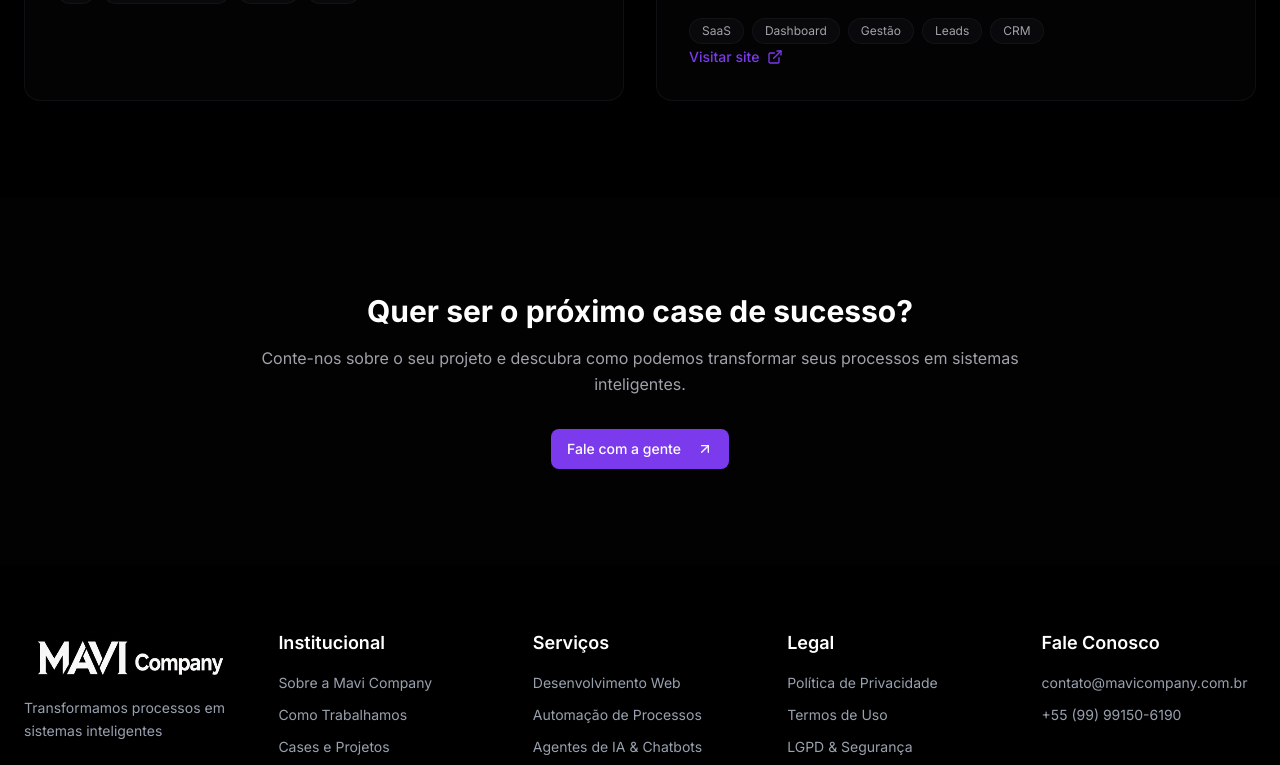
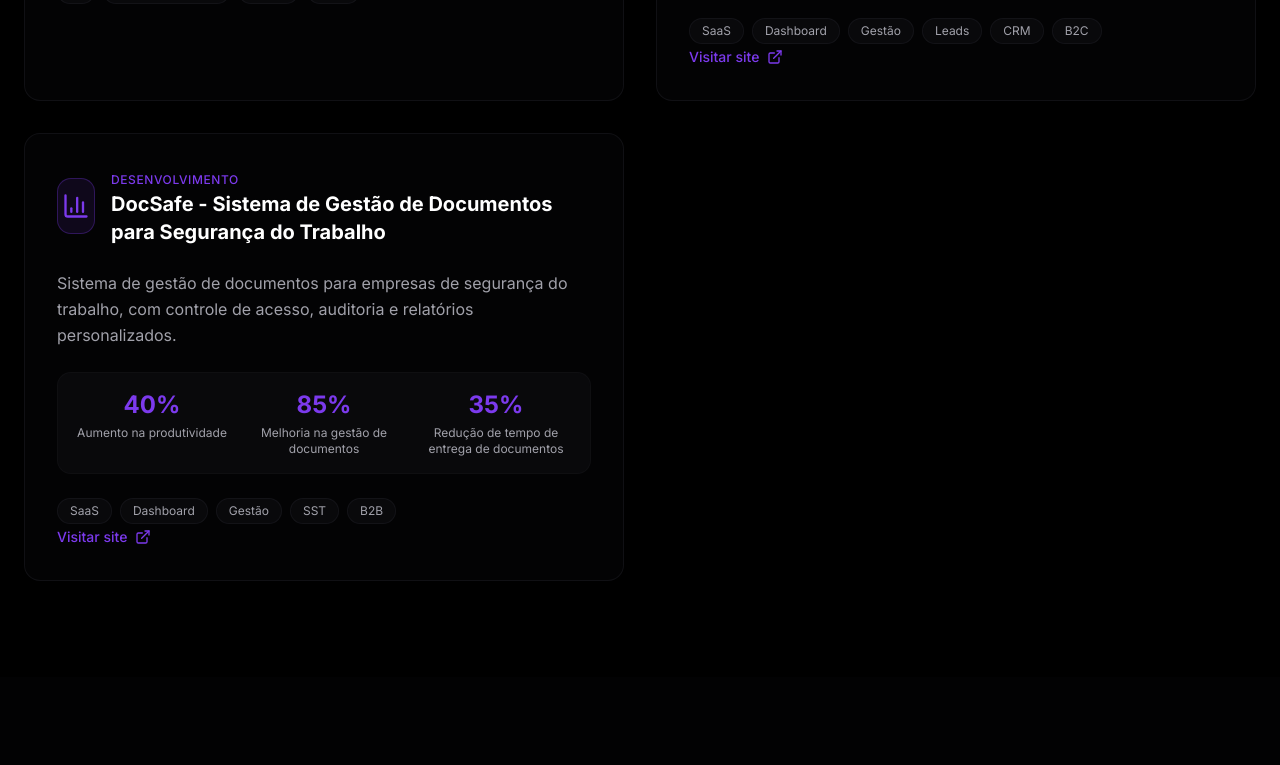
Before and after one commit to almeida-137/mavi-company-landing, a Next.js app: page /cases in a window 1280 px wide. Shown: the part 2140-2905 px from the top of the page. Built offline with nearby package versions, Linux system fonts and the light colour scheme.

Commit message:
case docsafe

```diff
--- a/app/cases/page.tsx
+++ b/app/cases/page.tsx
@@ -118,8 +118,22 @@ const cases = [
       { label: "Melhoria na gestão financeira", value: "85%" },
       { label: "Redução de tempo de entrega de albuns", value: "35%" },
     ],
-    tags: ["SaaS", "Dashboard", "Gestão", "Leads", "CRM"],
+    tags: ["SaaS", "Dashboard", "Gestão", "Leads", "CRM", "B2C"],
     url: "https://gestor-fotografo.vercel.app/",
+  },
+  {
+    id: 9,
+    icon: BarChart3,
+    category: "Desenvolvimento",
+    title: "DocSafe - Sistema de Gestão de Documentos para Segurança do Trabalho",
+    description: "Sistema de gestão de documentos para empresas de segurança do trabalho, com controle de acesso, auditoria e relatórios personalizados.",
+    results: [
+      { label: "Aumento na produtividade", value: "40%" },
+      { label: "Melhoria na gestão de documentos", value: "85%" },
+      { label: "Redução de tempo de entrega de documentos", value: "35%" },
+    ],
+    tags: ["SaaS", "Dashboard", "Gestão", "SST", "B2B"],
+    url: "https://docsafe.app.br/",
   },
 ]
 
```
